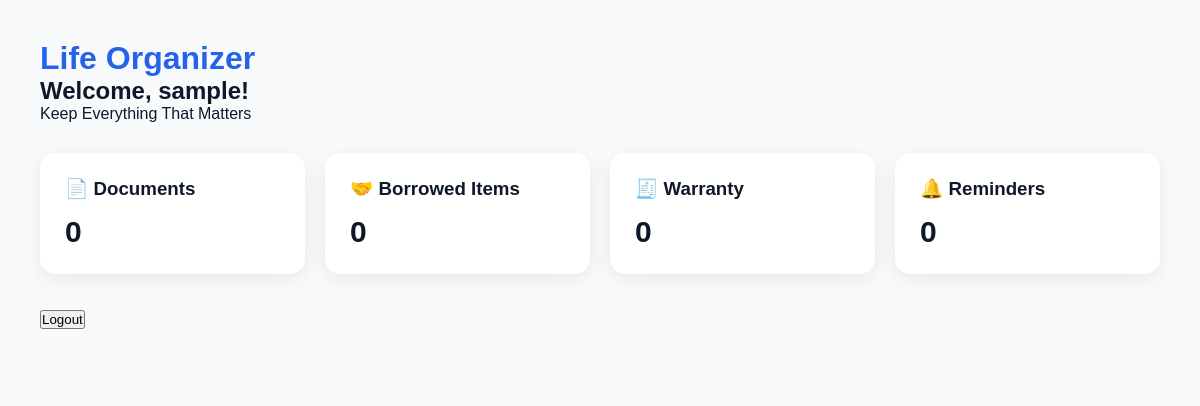
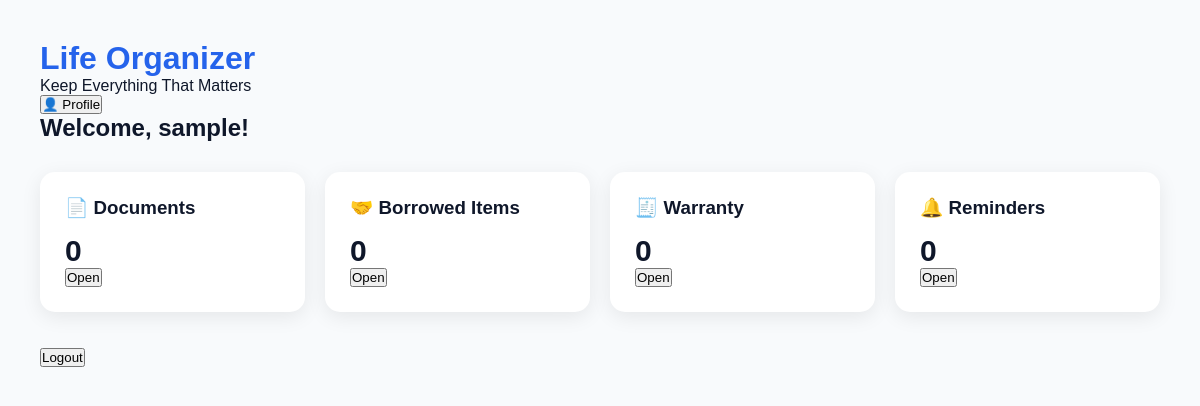
Before and after one commit to gm-naim/Life-Organizer, an Electron app: page Pages(html)/dashboard.html in a window 1200 px wide. Drawn offline with Linux system fonts and the light colour scheme; sample sign-in values are in the browser's storage.

Commit message:
profile update

```diff
--- a/Pages(html)/dashboard.html
+++ b/Pages(html)/dashboard.html
@@ -5,95 +5,215 @@
 
     <meta charset="UTF-8">
 
-    <meta name="viewport" content="width=device-width, initial-scale=1.0">
+    <meta
+        name="viewport"
+        content="width=device-width, initial-scale=1.0"
+    >
 
     <title>Life Organizer - Dashboard</title>
 
-    <link rel="stylesheet" href="../css/style.css">
+    <link
+        rel="stylesheet"
+        href="../css/style.css"
+    >
 
 </head>
 
 
 <body>
 
+
     <div class="dashboard">
 
-        <h1>Life Organizer</h1>
 
-        <h2 id="welcomeName">
-            Welcome!
-        </h2>
+        <!-- =========================
+             Header
+        ========================== -->
+
+        <div class="dashboard-header">
+
+            <div>
+
+                <h1>
+                    Life Organizer
+                </h1>
 
                 <p>
                     Keep Everything That Matters
                 </p>
 
+            </div>
 
-        <!-- Dashboard Cards -->
 
-        <div class="dashboard-cards">
+            <!-- Profile Button -->
 
-            <div class="card">
+            <button
+                type="button"
+                onclick="openProfile()"
+            >
 
-                <h3>📄 Documents</h3>
+                👤 Profile
 
-                <p>0</p>
+            </button>
 
         </div>
 
 
+
+        <!-- =========================
+             Welcome
+        ========================== -->
+
+        <h2 id="welcomeName">
+
+            Welcome!
+
+        </h2>
+
+
+
+        <!-- =========================
+             Dashboard Cards
+        ========================== -->
+
+        <div class="dashboard-cards">
+
+
+            <!-- Documents -->
+
             <div class="card">
 
-                <h3>🤝 Borrowed Items</h3>
+                <h3>
+                    📄 Documents
+                </h3>
 
-                <p>0</p>
+                <p>
+                    0
+                </p>
+
+                <button
+                    type="button"
+                    onclick="openDocuments()"
+                >
+
+                    Open
+
+                </button>
 
             </div>
 
 
+
+            <!-- Borrowed Items -->
+
             <div class="card">
 
-                <h3>🧾 Warranty</h3>
+                <h3>
+                    🤝 Borrowed Items
+                </h3>
 
-                <p>0</p>
+                <p>
+                    0
+                </p>
+
+                <button
+                    type="button"
+                    onclick="openBorrow()"
+                >
+
+                    Open
+
+                </button>
 
             </div>
 
 
+
+            <!-- Warranty -->
+
             <div class="card">
 
-                <h3>🔔 Reminders</h3>
+                <h3>
+                    🧾 Warranty
+                </h3>
 
-                <p>0</p>
+                <p>
+                    0
+                </p>
+
+                <button
+                    type="button"
+                    onclick="openWarranty()"
+                >
+
+                    Open
+
+                </button>
+
+            </div>
+
+
+
+            <!-- Reminders -->
+
+            <div class="card">
+
+                <h3>
+                    🔔 Reminders
+                </h3>
+
+                <p>
+                    0
+                </p>
+
+                <button
+                    type="button"
+                    onclick="openReminders()"
+                >
+
+                    Open
+
+                </button>
 
             </div>
 
         </div>
 
 
+
         <br><br>
 
 
-        <!-- Logout Button -->
+
+        <!-- =========================
+             Logout
+        ========================== -->
 
         <button
             type="button"
             onclick="logout()"
         >
+
             Logout
+
         </button>
+
 
     </div>
 
 
+
     <script>
 
-        // =========================
+
+        // =====================================
         // LOGIN CHECK
-        // =========================
+        // =====================================
 
         const loggedIn =
-            localStorage.getItem("loggedIn");
+            localStorage.getItem(
+                "loggedIn"
+            );
 
 
         if (loggedIn !== "true") {
@@ -104,12 +224,15 @@
         }
 
 
-        // =========================
+
+        // =====================================
         // SHOW USER NAME
-        // =========================
+        // =====================================
 
         const userName =
-            localStorage.getItem("userName");
+            localStorage.getItem(
+                "userName"
+            );
 
 
         if (userName) {
@@ -122,9 +245,75 @@
         }
 
 
-        // =========================
+
+        // =====================================
+        // PROFILE
+        // =====================================
+
+        function openProfile() {
+
+            window.location.href =
+                "profile.html";
+
+        }
+
+
+
+        // =====================================
+        // DOCUMENTS
+        // =====================================
+
+        function openDocuments() {
+
+            window.location.href =
+                "documents.html";
+
+        }
+
+
+
+        // =====================================
+        // BORROW & RETURN
+        // =====================================
+
+        function openBorrow() {
+
+            window.location.href =
+                "borrow-return.html";
+
+        }
+
+
+
+        // =====================================
+        // WARRANTY
+        // =====================================
+
+        function openWarranty() {
+
+            window.location.href =
+                "warranty.html";
+
+        }
+
+
+
+        // =====================================
+        // REMINDERS
+        // =====================================
+
+        function openReminders() {
+
+            window.location.href =
+                "reminders.html";
+
+        }
+
+
+
+        // =====================================
         // LOGOUT
-        // =========================
+        // =====================================
 
         function logout() {
 
@@ -146,7 +335,9 @@
 
         }
 
+
     </script>
+
 
 </body>
 
```
Lines whose indentation alone changed are shown as unchanged.
